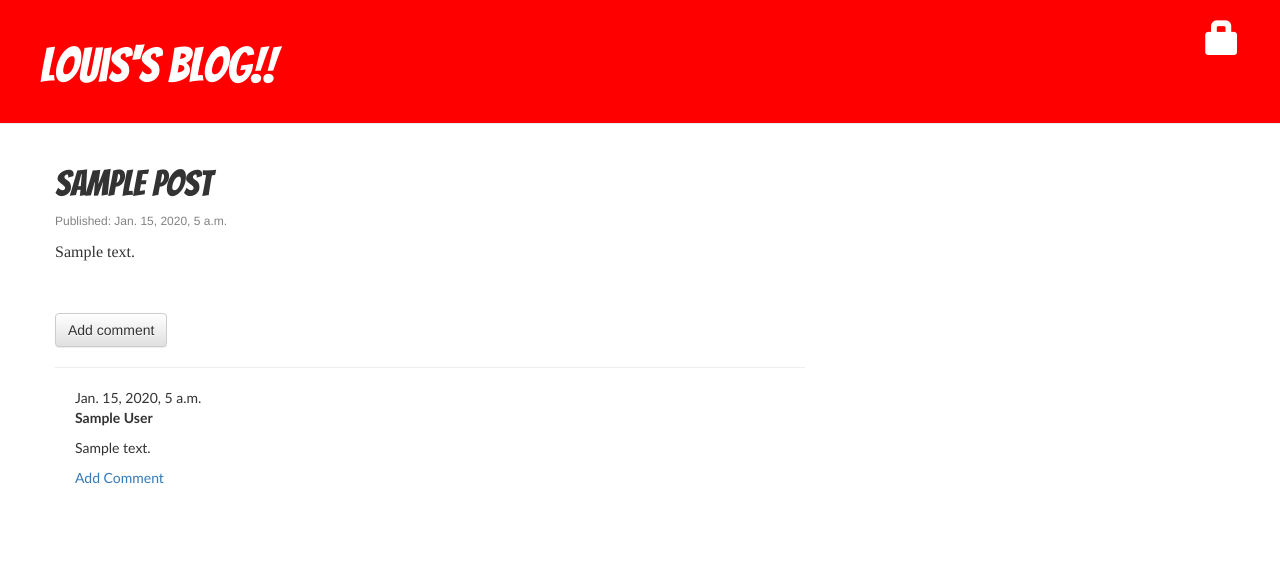
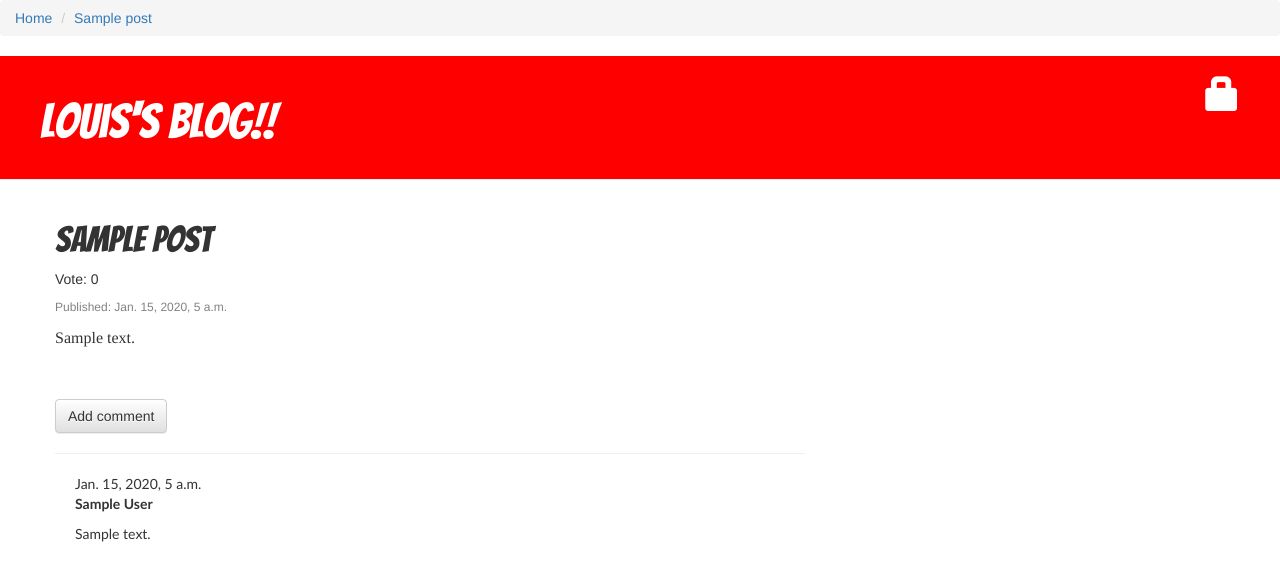
Before and after one commit to louis-le/my-first-blog, a Django app: page /post/1/ in a window 1280 px wide. Shown: the top 581 px of the page. Run offline with Django 3.2, Linux system fonts and the light colour scheme; tables that the repository leaves empty hold one stand-in row (values such as "Sample post"); some libraries are stand-ins or nearby versions.

Commit message:
New Stuff

```diff
--- a/blog/models.py
+++ b/blog/models.py
@@ -10,8 +10,9 @@ class Post(models.Model):
             default=timezone.now)
     published_date = models.DateTimeField(
             blank=True, null=True)
-    edited = False;
-    edited_date = None
+    #edited = False;
+    #edited_date = models.DateTimeField(
+    #        blank=True, null=True)
     vote_count = 0
 
     def publish(self):
@@ -24,19 +25,20 @@ class Post(models.Model):
     def approved_comments(self):
         return self.comments.filter(approved_comment=True)
 
-    def upvote(self):
-        self.vote_count += 1
+    # def upvote(self):
+    #     self.vote_count += 1
 
-    def downvote(self):
-        self.vote_count -= 1
+    # def downvote(self):
+    #     self.vote_count -= 1
 
 class Comment(models.Model):
     post = models.ForeignKey('blog.Post', related_name='comments')
     author = models.CharField(max_length=200)
     text = models.TextField()
     created_date = models.DateTimeField(default=timezone.now)
-    edited = False;
-    edited_date = None
+    #edited = False;
+    #edited_date = models.DateTimeField(
+    #        blank=True, null=True)
     approved_comment = models.BooleanField(default=False)
     sub_comments = []
 
@@ -50,20 +52,20 @@ class Comment(models.Model):
     def __str__(self):
         return self.text
 
-class SubComment(models.Model):
-    parent_comment = models.ForeignKey('blog.Comment', related_name='comments')
-    author = models.CharField(max_length=200)
-    text = models.TextField()
-    created_date = models.DateTimeField(default=timezone.now)
-    approved_comment = models.BooleanField(default=False)
-    sub_comments = []
+# class SubComment(models.Model):
+#     parent_comment = models.ForeignKey('blog.Comment', related_name='comments')
+#     author = models.CharField(max_length=200)
+#     text = models.TextField()
+#     created_date = models.DateTimeField(default=timezone.now)
+#     approved_comment = models.BooleanField(default=False)
+#     sub_comments = []
 
-    def approve(self):
-        self.approved_comment = True
-        self.save()
+#     def approve(self):
+#         self.approved_comment = True
+#         self.save()
 
-    def add_comment(self, comment):
-        self.sub_comments.append(comment)
+#     def add_comment(self, comment):
+#         self.sub_comments.append(comment)
 
-    def __str__(self):
-        return self.text
+#     def __str__(self):
+#         return self.text
--- a/blog/static/css/blog.css
+++ b/blog/static/css/blog.css
@@ -61,18 +61,6 @@ h1, h2, h3, h4 {
     font-family: Calibri;
 }
 
-.up_vote {
-    height: 15px;
-    overflow: hidden;
+.header {
+    float: left;
 }
-
-.down_vote {
-    margin-top: -15;
-    height: 30px;
-    overflow: hidden;
-}
-
-img {
-    width: 20px;
-    height: 30px;
-}
--- a/blog/templates/blog/base.html
+++ b/blog/templates/blog/base.html
@@ -8,6 +8,12 @@
         <link href = "http://fonts.googleapis.com/css?family=Bangers" rel="stylesheet" type="text/css""
     </head>
     <body>
+        <ol class="breadcrumb">
+            <li><a href="#">Home</a></li>
+            {% if post %}
+             <li><a href="#">{{ post.title }}</a></li>
+            {% endif %}
+        </ol>
         <div class="page-header">
             {% if user.is_authenticated %}
                 <a href="{% url 'post_new' %}" class="top-menu"><span class="glyphicon glyphicon-plus"></span></a>
--- a/blog/templates/blog/post_detail.html
+++ b/blog/templates/blog/post_detail.html
@@ -10,22 +10,26 @@
             <a class="btn btn-default" href="{% url 'post_remove' pk=post.pk %}"><span class="glyphicon glyphicon-remove"></span></a>
         {% endif %}
         <h1>{{ post.title }}</h1>
+        <p>Vote: {{ post.vote_count }}</p>
         {% if post.published_date %}
             <div class="subTitle">
                 <p>Published: {{ post.published_date }}</p>
             </div>
         {% endif %}
-        {% if post.edited %}
+        <!--{% if post.edited %}
             <div class = "subTitle">
                 <p>Edited: {{ post.edited_date }}</p>
             </div>
         {% endif %}
+        <p>Edited Yet? {{ post.edited }}</p>
+        <p>Edited: {{ post.edited_date }}</p>
+        -->
         <div class = "body">
             <p>{{ post.text|linebreaks }}</p>
         </div>
     </div>
     <a class="btn btn-default" href="{% url 'add_comment_to_post' pk=post.pk %}">Add comment</a>
-    <hr>
+    <hr />
     {% for comment in post.comments.all %}
         {% if user.is_authenticated or comment.approved_comment %}
             <div class="comment">
@@ -38,7 +42,7 @@
                 </div>
                 <strong>{{ comment.author }}</strong>
                 <p>{{ comment.text|linebreaks }}</p>
-                <p><a href="{% url 'add_comment_to_comment' pk=comment.pk %}"> Add Comment</a></p>
+                <!--<p><a href="{% url 'add_comment_to_comment' pk=comment.pk %}"> Add Comment</a></p>
                 {% for add_comment in comment.sub_comments %}
                     {% if user.is_authenticated or add_comment.approved_comment %}
                         <div class="sub_comment">
@@ -54,7 +58,7 @@
                             <p><a href = "{% url 'add_comment_to_comment' pk=sub_comment.pk %}"> Add Comment</a></p>
                         </div>
                     {% endif %}
-                {% endfor %}
+                {% endfor %} -->
             </div>
         {% endif %}
         {% empty %}
--- a/blog/templates/registration/login.html
+++ b/blog/templates/registration/login.html
@@ -8,7 +8,7 @@
 
 	<form method="post" action="{% url 'django.contrib.auth.views.login' %}">
 	{% csrf_token %}
-	<table>
+	<table cellpadding = 10>
 	<tr>
 	    <td>{{ form.username.label_tag }}</td>
 	    <td>{{ form.username }}</td>
--- a/blog/urls.py
+++ b/blog/urls.py
@@ -12,7 +12,9 @@ urlpatterns = [
     url(r'^post/(?P<pk>\d+)/comment/$', views.add_comment_to_post, name='add_comment_to_post'),
     url(r'^comment/(?P<pk>\d+)/approve/$', views.comment_approve, name='comment_approve'),
 	url(r'^comment/(?P<pk>\d+)/remove/$', views.comment_remove, name='comment_remove'),
-	url(r'^post/(?P<pk>\d+)/upvote/$', views.upvote, name='post_upvote'),
-	url(r'^post/(?P<pk>\d+)/downvote/$', views.downvote, name='post_downvote'),
+	url(r'^upvote/(?P<pk>\d+)/$', views.upvote, name='post_upvote'),
+	url(r'^downvote/(?P<pk>\d+)/$', views.downvote, name='post_downvote'),
+	# url(r'^post/(?P<pk>\d+)/$', views.inside_upvote, name='post_inside_upvote'),
+	# url(r'^post/(?P<pk>\d+)/$', views.inside_downvote, name='post_inside_downvote'),
 	url(r'^post/(?P<pk>\d+)/sub_comment/$', views.add_comment_to_comment, name='add_comment_to_comment'),
 ]
--- a/blog/views.py
+++ b/blog/views.py
@@ -34,8 +34,8 @@ def post_edit(request, pk):
         if form.is_valid():
             post = form.save(commit=False)
             post.author = request.user
-            post.edited = True;
-            post.edited_date = timezone.now()
+            post.edited = True
+            post.published_date = timezone.now()
             post.save()
             return redirect('post_detail', pk=post.pk)
     else:
@@ -101,9 +101,21 @@ def comment_remove(request, pk):
 def upvote(request, pk):
     post = get_object_or_404(Post, pk=pk)
     post.upvote()
-    return render(request, 'blog/post_list.html', {'post': post})
+    render(request, 'blog/post_list.html', {'post': post})
+    return redirect('blog/post_list.html', pk=post.pk)
 
 def downvote(request, pk):
     post = get_object_or_404(Post, pk=pk)
     post.downvote()
-    return render(request, 'blog/post_list.html', {'post': post})
+    render(request, 'blog/post_list.html', {'post': post})
+    return redirect('blog/post_list.html', pk=post.pk)
+
+# def inside_upvote(request, pk):
+#     post = get_object_or_404(Post, pk = pk)
+#     post.upvote()
+#     return render(request, 'blog.views.post_detail', {'post': post})
+
+# def inside_upvote(request, pk):
+#     post = get_object_or_404(Post, pk = pk)
+#     post.upvote()
+#     return render(request, 'blog.views.post_detail', {'post': post})
```
Also changed, not shown: blog/templates/blog/post_list.html (+9 -22 lines).
